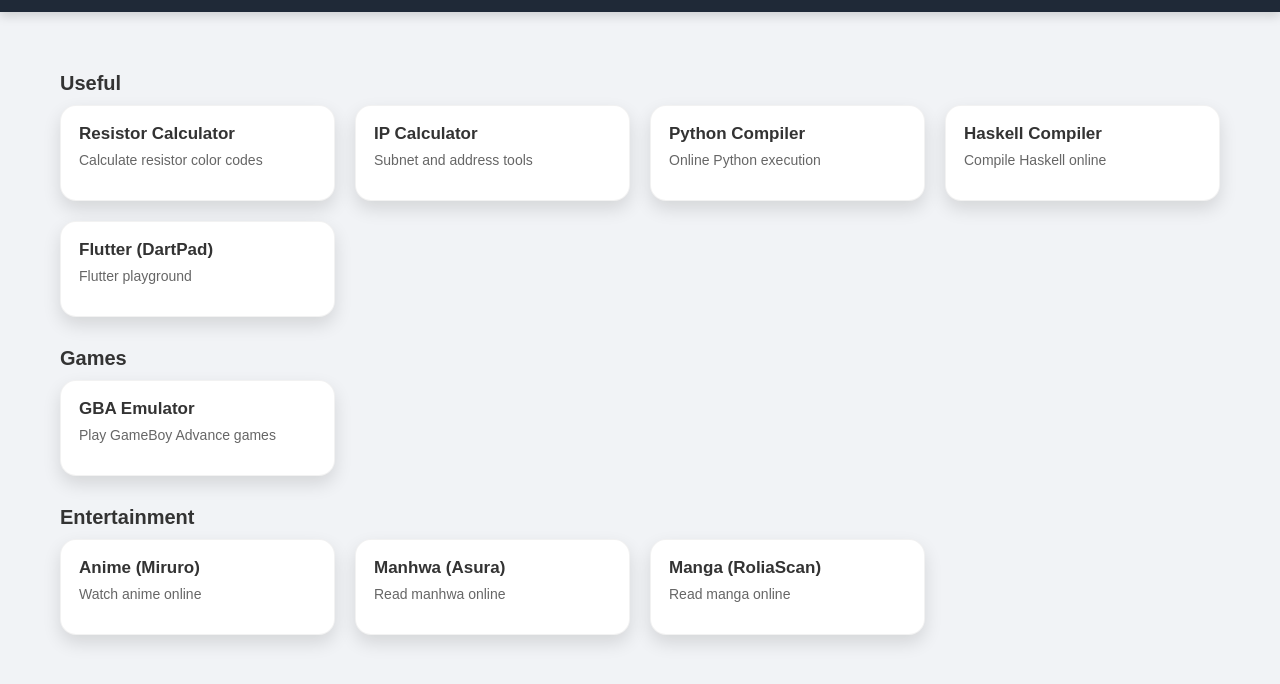
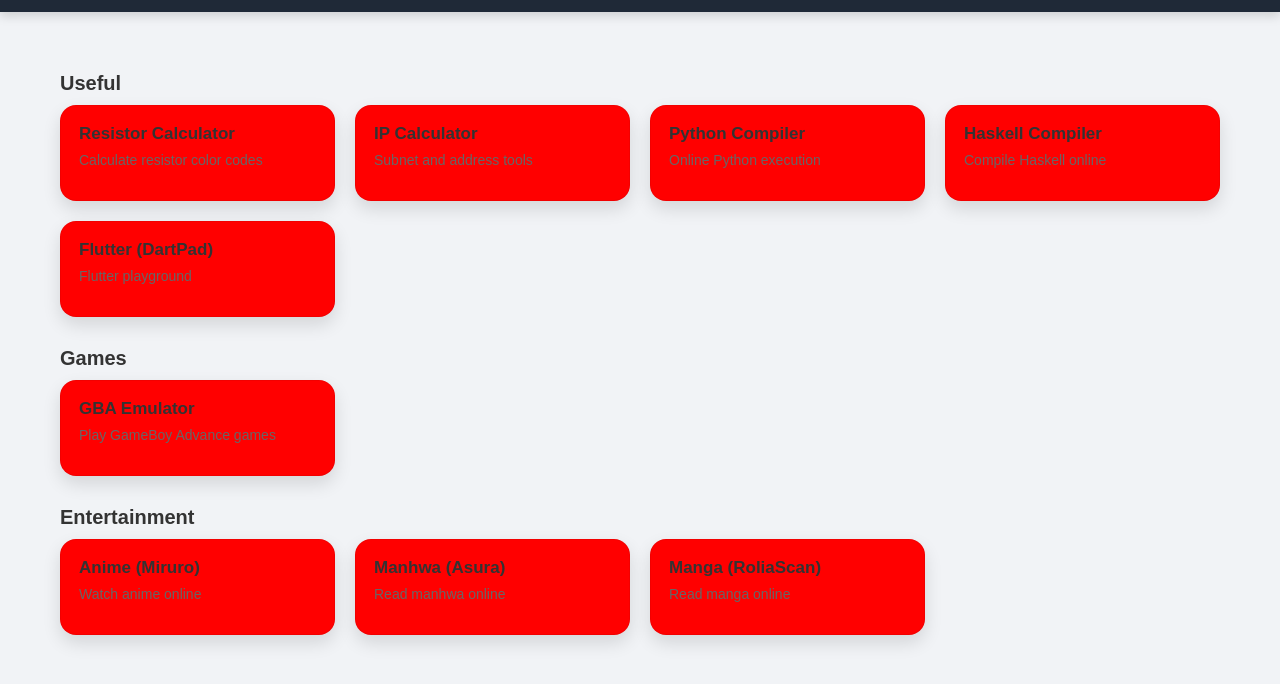
Before and after one commit to JezCortez/JezCortez.github.io, a plain HTML site: page index.html in a window 1280 px wide. Shown: the part 44-728 px from the top of the page. Drawn offline with Linux system fonts and the light colour scheme.

Commit message:
Add red background style to card class

```diff
--- a/index.html
+++ b/index.html
@@ -10,6 +10,12 @@
           window.open(url, "_blank", "noopener,noreferrer");
         }
     </script>
+    <style>
+.card {
+  background: red !important;
+}
+</style>
+
 </head>
 <body>
     <header>
```
